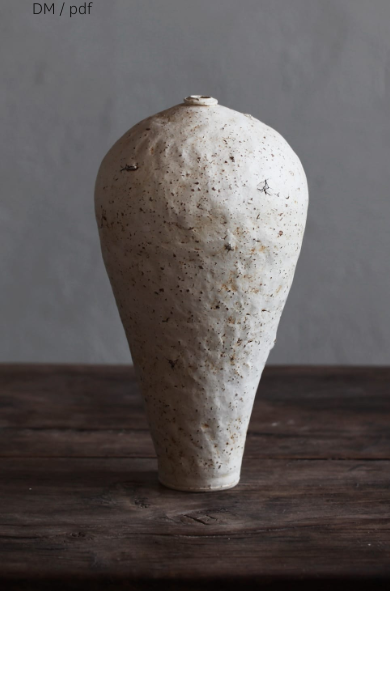
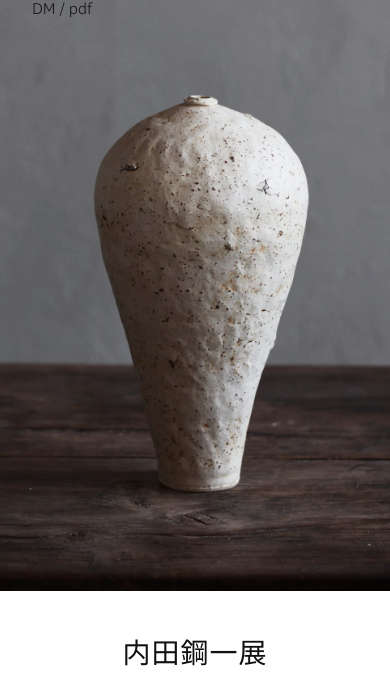
Before and after one commit to blacktails2/momo-uchida2021, a website: page index.html in a window 390 px wide. Shown: the part 84-772 px from the top of the page. Drawn offline with nearby package versions, Linux system fonts and the light colour scheme.

Commit message:
add photos

```diff
--- a/index.html
+++ b/index.html
@@ -35,8 +35,10 @@
       <div class="container is-fluid">
         <div class="columns">
           <div class="column is-7">
-            <img src="img/uchida1.jpg" alt="kittaのワンピース" />
-            <img src="img/uchida2.jpg" alt="kittaのワンピース" />
+            <img src="img/uchida1.jpg" alt="" />
+            <img src="img/uchida2.jpg" alt="" />
+            <img src="img/uchida3.jpg" alt="" />
+            <img src="img/uchida4.jpg" alt="" />
           </div>
           <div class="column is-1 is-hidden-touch is-hidden-desktop-only is-hidden-widescreen-only"></div>
           <div class="column">
--- a/scss/style.scss
+++ b/scss/style.scss
@@ -1,19 +1,32 @@
 // 1. Import the initial variables
 @import "bulma.min";
 @import "../node_modules/bulma/sass/utilities/_all";
+
 @font-face {
   font-family: "National2 Light";
   src: url("../fonts/national-2-web-light.woff2") format("woff2");
 }
+
 @font-face {
   font-family: "National2 Medium";
   src: url("../fonts/national-2-web-medium.woff2") format("woff2");
 }
 
-$body: "National2 Light", "NPGQunadoKn2-W125", "A+NuLo-NPG クナド Kn2 W125", "YuGo-Medium", "A+EqpB-游ゴシック体 Pr6N M", sans-serif;
-$bold: "National2 Medium", "NPGQunadoKn2-W350", "A+NuLo-NPG クナド Kn2 W350", "YuGo-Bold", "A+EqpB-游ゴシック体 Pr6N B", sans-serif;
+$body: "National2 Light",
+"NPGQunadoKn2-W125",
+"A+NuLo-NPG クナド Kn2 W125",
+"YuGo-Medium",
+"A+EqpB-游ゴシック体 Pr6N M",
+sans-serif;
+$bold: "National2 Medium",
+"NPGQunadoKn2-W350",
+"A+NuLo-NPG クナド Kn2 W350",
+"YuGo-Bold",
+"A+EqpB-游ゴシック体 Pr6N B",
+sans-serif;
 // $head-it: "Arnhem Fine Medium Italic", serif;
-$head-en: "National2 Medium", serif;
+$head-en: "National2 Medium",
+serif;
 
 $gray: #888;
 $lightgray: #ccc;
@@ -21,22 +34,26 @@ $lightgray: #ccc;
 img {
   vertical-align: top;
 }
+
 body {
   font-size: 15px;
   font-family: $body;
   color: #111111;
   line-height: 1.7;
   overflow-x: hidden;
+
   @include touch {
     font-size: 14px;
     line-height: 1.6;
   }
 }
+
 .ct_number,
 .ct_alpha {
   font-size: 1.2em;
   vertical-align: 2%;
 }
+
 .topimage {
   height: 80vh;
   width: 100vw;
@@ -44,40 +61,48 @@ body {
   background-size: cover;
   background-position: center;
 }
+
 .head {
   margin: 50px;
   padding-top: 0px;
   padding-bottom: 50px;
   text-align: center;
+
   @include mobile {
-    margin: 120px 20px 50px;
+    margin: 40px 20px 50px;
     padding-bottom: 20px;
     padding-top: 0px;
   }
+
   &__title {
     font-family: $body;
     font-size: 32px;
     letter-spacing: 2px;
+
     @include mobile {
-      font-size: 34px;
+      font-size: 28px;
       letter-spacing: 1px;
     }
   }
+
   &__date {
     font-family: $bold;
     font-size: 21px;
     line-height: 1.2;
     margin-top: 15px;
   }
+
   &__close {
     line-height: 1.3;
     margin-top: 5px;
     margin-top: 20px;
   }
+
   &__enterfirst {
     margin-bottom: 60px;
     line-height: 1.3;
     margin-top: 5px;
+
     a {
       color: #111111;
       text-decoration: underline;
@@ -85,20 +110,25 @@ body {
       text-underline-position: under;
       text-underline-offset: 3px;
       transition: 0.5s ease all;
+
       &:hover {
         opacity: 0.5;
       }
     }
   }
+
   &__oneroom {
     margin-bottom: 30px;
+
     @include mobile {
       font-size: 13px;
+
       br {
         display: none;
       }
     }
   }
+
   &__logo {
     width: 80px;
     display: block;
@@ -107,10 +137,12 @@ body {
     top: 25px;
     transition: all ease 0.4s;
     z-index: 99;
+
     &:hover {
       opacity: 0.5;
     }
   }
+
   &__dm {
     color: #111111;
     display: block;
@@ -120,10 +152,12 @@ body {
     font-size: 16px;
     z-index: 99;
     transition: all ease 0.4s;
+
     &:hover {
       opacity: 0.5;
     }
   }
+
   &__border {
     height: 1px;
     width: 100%;
@@ -138,35 +172,43 @@ body {
     margin-top: 32px;
     margin-bottom: 0px;
     letter-spacing: 0.1em;
+
     @include tablet-only {
       margin-right: 20px;
       font-size: 18px;
     }
+
     @include mobile {
       margin-right: 20px;
       margin-left: 20px;
       font-size: 18px;
     }
   }
+
   &__body {
     text-align: justify;
+
     @include tablet-only {
       margin-right: 20px;
       font-size: 14px;
     }
+
     @include mobile {
       margin-right: 20px;
       margin-left: 20px;
       font-size: 14px;
-      margin-bottom: 60px;
+      margin-bottom: 0px;
     }
+
     &--right {
       text-align: right;
       letter-spacing: 1px;
+
       @include tablet-only {
         margin-right: 20px;
         font-size: 14px;
       }
+
       @include mobile {
         margin-right: 20px;
         margin-left: 20px;
@@ -174,33 +216,52 @@ body {
         margin-bottom: 60px;
       }
     }
+
     &--small {
       font-size: 0.85em;
+
+      @include tablet-only {
+        margin-right: 20px;
+      }
+
+      @include mobile {
+        margin-right: 20px;
+        margin-left: 20px;
+        margin-bottom: 60px;
+      }
     }
+
     &--head {
       font-family: $bold;
     }
+
     &--gray {
       color: $gray;
     }
+
     &--maps {
       color: #111;
       border-bottom: 1px solid #111;
       transition: ease all 0.4s;
+
       &:hover {
         opacity: 0.5;
       }
     }
   }
 }
+
 .space {
   height: 200px;
+
   @include mobile {
     height: 50px;
   }
 }
+
 .maps {
   height: 800px;
+
   @include mobile {
     height: 400px;
   }
```
Also changed, not shown: css/style.css, img/uchida3.jpg (added), img/uchida4.jpg (added).
